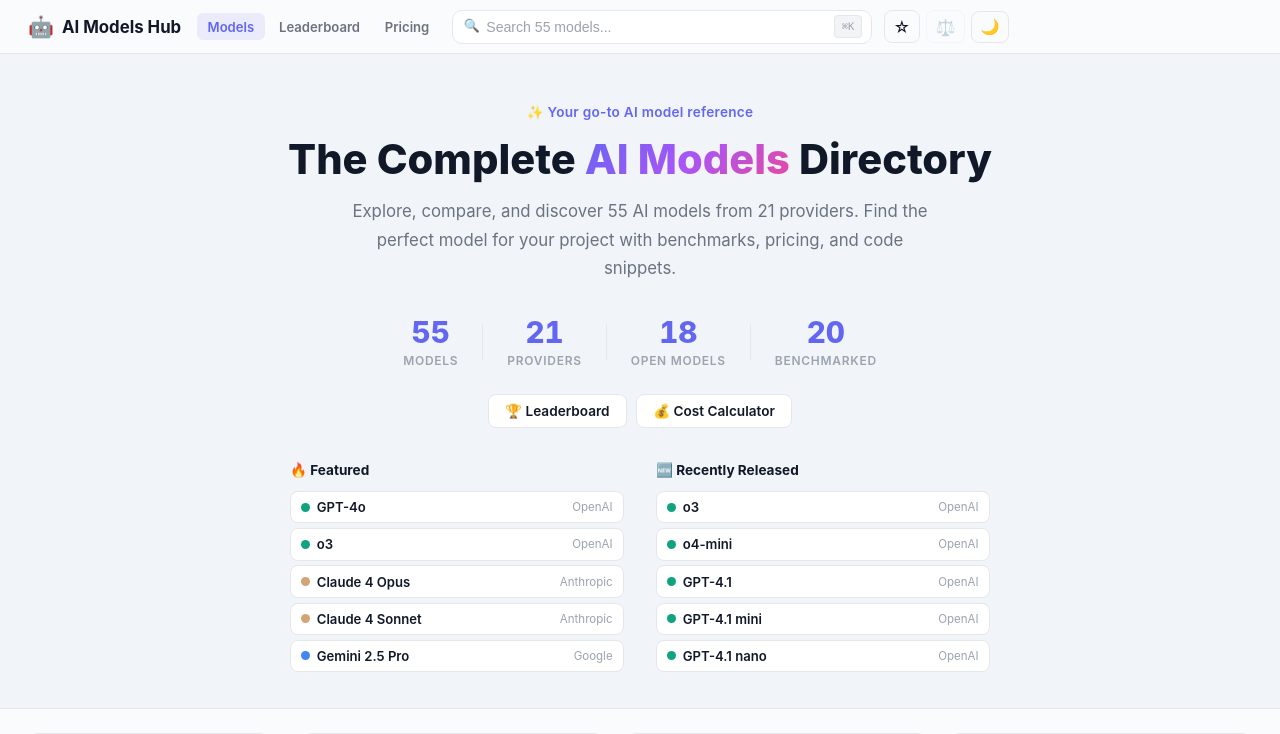
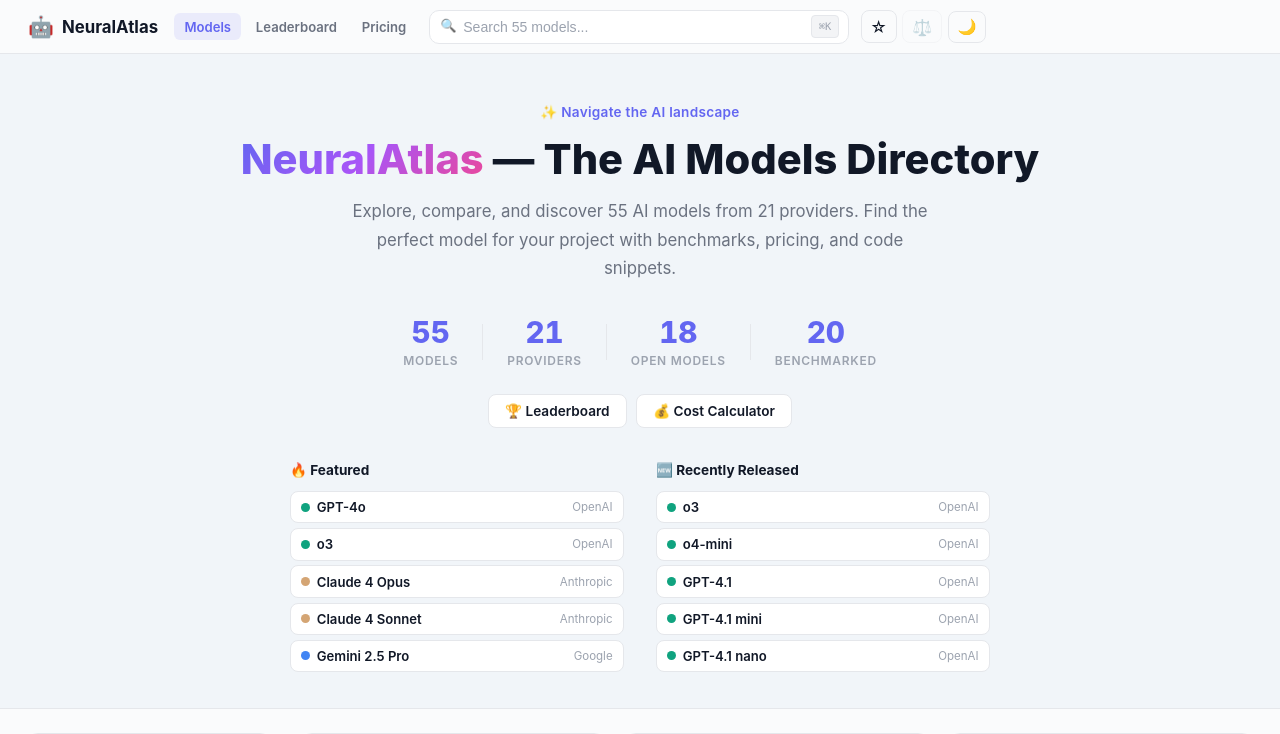
Before and after one commit to himanshu-nakrani/test, a React (Vite) app: page / in a window 1280 px wide. Shown: the top 734 px of the page. Built offline with nearby package versions, Linux system fonts and the light colour scheme.

Commit message:
Rebrand to NeuralAtlas
Co-authored-by: himanshu-nakrani <himanshu-nakrani@users.noreply.github.com>

```diff
--- a/index.html
+++ b/index.html
@@ -4,7 +4,7 @@
     <meta charset="UTF-8" />
     <link rel="icon" type="image/svg+xml" href="/favicon.svg" />
     <meta name="viewport" content="width=device-width, initial-scale=1.0" />
-    <title>AI Models Hub - Explore LLM Models &amp; AI Tools</title>
+    <title>NeuralAtlas - Explore AI Models, LLMs &amp; AI Tools</title>
   </head>
   <body>
     <div id="root"></div>
--- a/package.json
+++ b/package.json
@@ -1,5 +1,5 @@
 {
-  "name": "my-app",
+  "name": "neural-atlas",
   "private": true,
   "version": "0.0.0",
   "type": "module",
--- a/src/App.tsx
+++ b/src/App.tsx
@@ -29,7 +29,7 @@ const priceTierOrder: Record<string, number> = { free: 0, low: 1, medium: 2, hig
 
 function App() {
   const [darkMode, setDarkMode] = useState(() => {
-    try { return localStorage.getItem('ai-hub-theme') === 'dark' } catch { return false }
+    try { return localStorage.getItem('neural-atlas-theme') === 'dark' } catch { return false }
   })
   const [filters, setFilters] = useState<FilterState>(defaultFilters)
   const [selectedModel, setSelectedModel] = useState<AIModel | null>(null)
@@ -44,7 +44,7 @@ function App() {
   useEffect(() => {
     const theme = darkMode ? 'dark' : 'light'
     document.documentElement.setAttribute('data-theme', theme)
-    try { localStorage.setItem('ai-hub-theme', theme) } catch { /* noop */ }
+    try { localStorage.setItem('neural-atlas-theme', theme) } catch { /* noop */ }
   }, [darkMode])
 
   const toggleCompare = useCallback((id: string) => {
@@ -159,7 +159,7 @@ function App() {
       />
       {renderPage()}
       <footer className="footer">
-        <p>AI Models Hub — Explore {models.length} models from top AI providers &middot; {new Date().getFullYear()}</p>
+        <p>NeuralAtlas — Explore {models.length} models from top AI providers &middot; {new Date().getFullYear()}</p>
       </footer>
     </div>
   )
--- a/src/components/Header.tsx
+++ b/src/components/Header.tsx
@@ -50,7 +50,7 @@ export default function Header({
     <header className="header">
       <button className="logo" onClick={onLogoClick}>
         <span className="logo-icon">🤖</span>
-        <span className="logo-text">AI Models Hub</span>
+        <span className="logo-text">NeuralAtlas</span>
       </button>
 
       <nav className="header-nav">
--- a/src/components/Hero.tsx
+++ b/src/components/Hero.tsx
@@ -38,9 +38,9 @@ export default function Hero({
   return (
     <section className="hero-section">
       <div className="hero-content">
-        <div className="hero-eyebrow">✨ Your go-to AI model reference</div>
+        <div className="hero-eyebrow">✨ Navigate the AI landscape</div>
         <h1 className="hero-title">
-          The Complete<span className="gradient-text"> AI Models </span>Directory
+          <span className="gradient-text">NeuralAtlas</span> — The AI Models Directory
         </h1>
         <p className="hero-subtitle">
           Explore, compare, and discover {models.length} AI models from {allProviders.length} providers.
--- a/src/hooks/useFavorites.ts
+++ b/src/hooks/useFavorites.ts
@@ -1,6 +1,6 @@
 import { useState, useCallback } from 'react'
 
-const STORAGE_KEY = 'ai-hub-favorites'
+const STORAGE_KEY = 'neural-atlas-favorites'
 
 function loadFavorites(): Set<string> {
   try {
```
Also changed, not shown: 2 other files (tests, documents, lock files or other folders).
